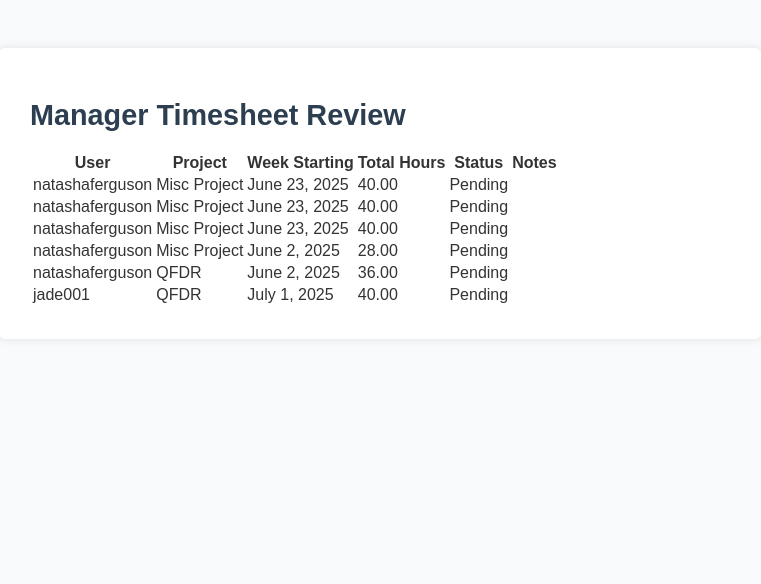
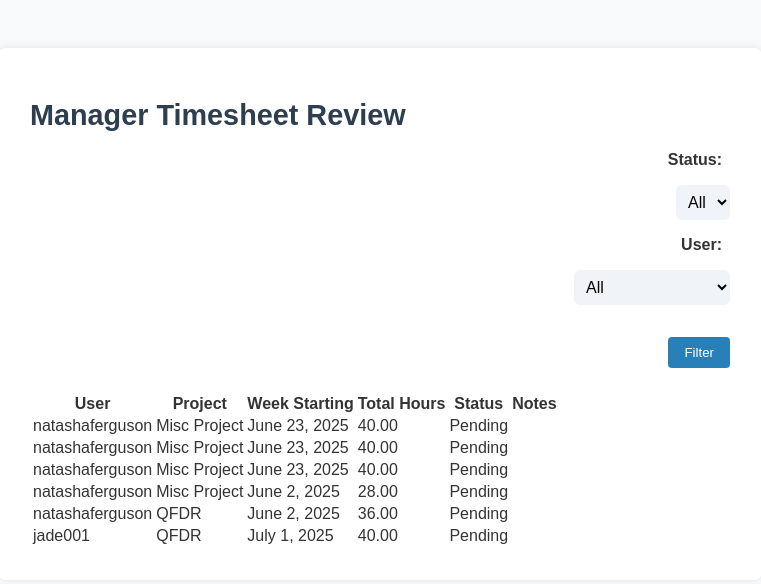
Before and after one commit to nata-ferguson/mini-django-projects-course, a Django app: page /tasks/timesheets/manage/ in a window 1280 px wide. Shown: the top 584 px of the page, without its empty margins (260-1021 px from the left). Run offline with Django 5.2, Linux system fonts and the light colour scheme; a user stored in the database is signed in; data comes from the database, SQL or seed files in the repository; both versions use the stored data as it was after the commit.

Commit message:
feat(add): filters for manager review

```diff
--- a/taskmanager/tasks/static/css/style.css
+++ b/taskmanager/tasks/static/css/style.css
@@ -85,3 +85,37 @@
   outline: 2px solid #3498db;
   background-color: #eaf3fa;
 }
+
+.filter-form {
+  display: flex;
+  flex-wrap: wrap;
+  gap: 1rem;
+  align-items: flex-end;
+  margin-bottom: 1.5rem;
+}
+
+.filter-form label {
+  font-weight: bold;
+  margin-right: 0.5rem;
+}
+
+.filter-form select {
+  background-color: #f0f4f8;
+  border: none;
+  padding: 0.5rem;
+  border-radius: 6px;
+  font-size: 1rem;
+}
+
+.filter-form button {
+  background-color: #2980b9;
+  color: white;
+  border: none;
+  padding: 0.5rem 1rem;
+  border-radius: 4px;
+  cursor: pointer;
+}
+
+.filter-form button:hover {
+  background-color: #1f5f8b;
+}
--- a/taskmanager/tasks/templates/base.html
+++ b/taskmanager/tasks/templates/base.html
@@ -3,7 +3,7 @@
 <!DOCTYPE html>
 <html>
 <head>
-    <title>{% block title %}Timesheet Manager{% endblock %}</title>
+    <title>{% block title %}Task Manager{% endblock %}</title>
     <link rel="stylesheet" href="{% static 'css/style.css' %}">
 </head>
 <body>
--- a/taskmanager/tasks/templates/tasks/manager_dashboard.html
+++ b/taskmanager/tasks/templates/tasks/manager_dashboard.html
@@ -1,7 +1,29 @@
 {% extends 'base.html' %}
+
+{% block title %}Manager Timesheet Review{% endblock %}
 
 {% block content %}
   <h1>Manager Timesheet Review</h1>
+
+  <form method="get" class="filter-form">
+    <label>Status:</label>
+    <select name="status">
+      <option value="">All</option>
+      {% for value, label in statuses %}
+        <option value="{{ value }}" {% if selected_status == value %}selected{% endif %}>
+      {% endfor %}
+    </select>
+
+    <label>User:</label>
+    <select name="user">
+      <option value="">All</option>
+      {% for u in users %}
+        <option value="{{ u.username }}" {% if selected_user == u.username %}selected{% endif %}>{{ u.username }}</option>
+      {% endfor %}
+    </select>
+
+    <button type="submit">Filter</button>
+  </form>
 
   <table>
     <thead>
--- a/taskmanager/tasks/views.py
+++ b/taskmanager/tasks/views.py
@@ -4,6 +4,7 @@
 from .forms import TimesheetForm
 from django.urls import reverse_lazy
 from django.contrib.auth.mixins import LoginRequiredMixin, UserPassesTestMixin
+from django.contrib.auth.models import User
 from .models import Task, Timesheet
 
 class TaskListView(LoginRequiredMixin, ListView):
@@ -74,3 +75,23 @@
 
     def test_func(self):
         return self.request.user.is_staff
+
+    def get_queryset(self):
+        queryset = Timesheet.objects.all()
+        status_filter = self.request.GET.get('status')
+        user_filter = self.request.GET.get('user')
+
+        if status_filter:
+            queryset = queryset.filter(status=status_filter)
+        if user_filter:
+            queryset = queryset.filter(user__username=user_filter)
+
+        return queryset
+
+    def get_context_data(self, **kwargs):
+        context = super().get_context_data(**kwargs)
+        context['statuses'] = Timesheet.STATUS_CHOICES
+        context['users'] = User.objects.order_by('username')
+        context['selected_status'] = self.request.GET.get('status', '')
+        context['selected_user'] = self.request.GET.get('user', '')
+        return context
```
Also changed, not shown: taskmanager/tasks/templates/registration/login.html (+6 -12 lines), taskmanager/db.sqlite3.
